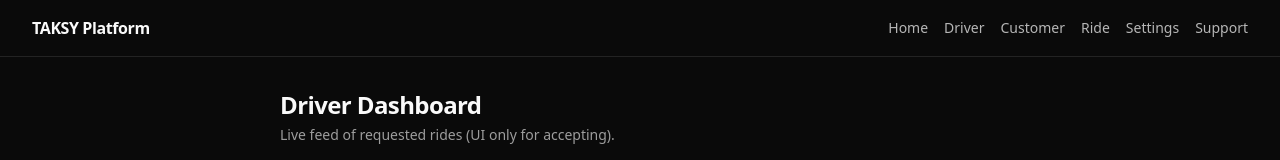
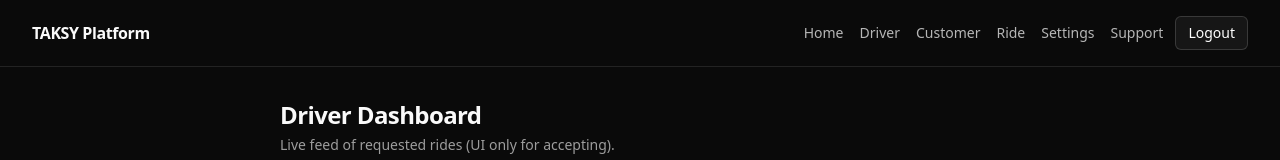
Before and after one commit to Taksyeu/Taksy, a Next.js app: page /app/driver in a window 1280 px wide. Shown: the top 160 px of the page. Built offline with nearby package versions, Linux system fonts and the light colour scheme; no server answers; the database is empty; sample sign-in values are in the browser's storage.

Commit message:
Add logout button to protected dashboards

```diff
--- a/src/app/app/(protected)/layout.tsx
+++ b/src/app/app/(protected)/layout.tsx
@@ -1,5 +1,6 @@
 import Link from 'next/link';
 
+import { LogoutButton } from '@/components/auth/LogoutButton';
 import { ProtectedRoute } from '@/components/auth/ProtectedRoute';
 
 const nav = [
@@ -21,6 +22,7 @@ export default function PlatformProtectedLayout({ children }: { children: React.
               TAKSY Platform
             </Link>
 
+            <div className="flex items-center gap-3">
               <nav className="hidden items-center gap-4 text-sm text-white/70 sm:flex">
                 {nav.map((item) => (
                   <Link key={item.href} href={item.href} className="hover:text-white">
@@ -28,6 +30,9 @@ export default function PlatformProtectedLayout({ children }: { children: React.
                   </Link>
                 ))}
               </nav>
+
+              <LogoutButton />
+            </div>
           </div>
         </header>
 
--- /dev/null
+++ b/src/components/auth/LogoutButton.tsx
@@ -0,0 +1,35 @@
+'use client';
+
+import * as React from 'react';
+import { useRouter } from 'next/navigation';
+
+import { logoutUser } from '@/lib/firebase/auth';
+
+export function LogoutButton() {
+  const router = useRouter();
+  const [pending, setPending] = React.useState(false);
+
+  async function onLogout() {
+    if (pending) return;
+    setPending(true);
+    try {
+      await logoutUser();
+    } finally {
+      // Always send the user to login; ProtectedRoute will also enforce auth state.
+      router.replace('/app/login');
+      router.refresh();
+      setPending(false);
+    }
+  }
+
+  return (
+    <button
+      type="button"
+      onClick={onLogout}
+      disabled={pending}
+      className="inline-flex items-center rounded-md border border-white/15 bg-white/5 px-3 py-1.5 text-sm font-medium text-white hover:bg-white/10 disabled:cursor-not-allowed disabled:opacity-60"
+    >
+      {pending ? 'Logging out…' : 'Logout'}
+    </button>
+  );
+}
```
Lines whose indentation alone changed are shown as unchanged.
